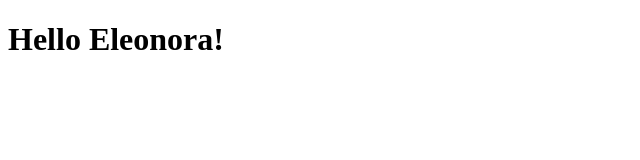
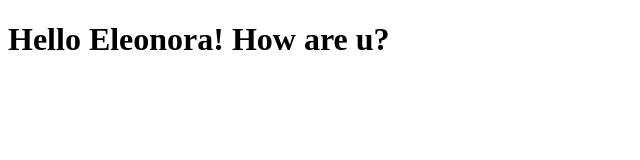
Before and after one commit to Noricacerna/Norica, a plain HTML site: page site/index.html in a window 1280 px wide. Shown: the whole page, without its empty margins (0-640 px from the left). Drawn offline with Linux system fonts and the light colour scheme.

Commit message:
Small addition to our page content.

```diff
--- a/site/index.html
+++ b/site/index.html
@@ -4,6 +4,6 @@
 	<title>Hello Nora!</title>
 </head>
 <body>
-<h1> Hello Eleonora!<h1>
+<h1> Hello Eleonora! How are u?<h1>
 </body>
 </html>
```
